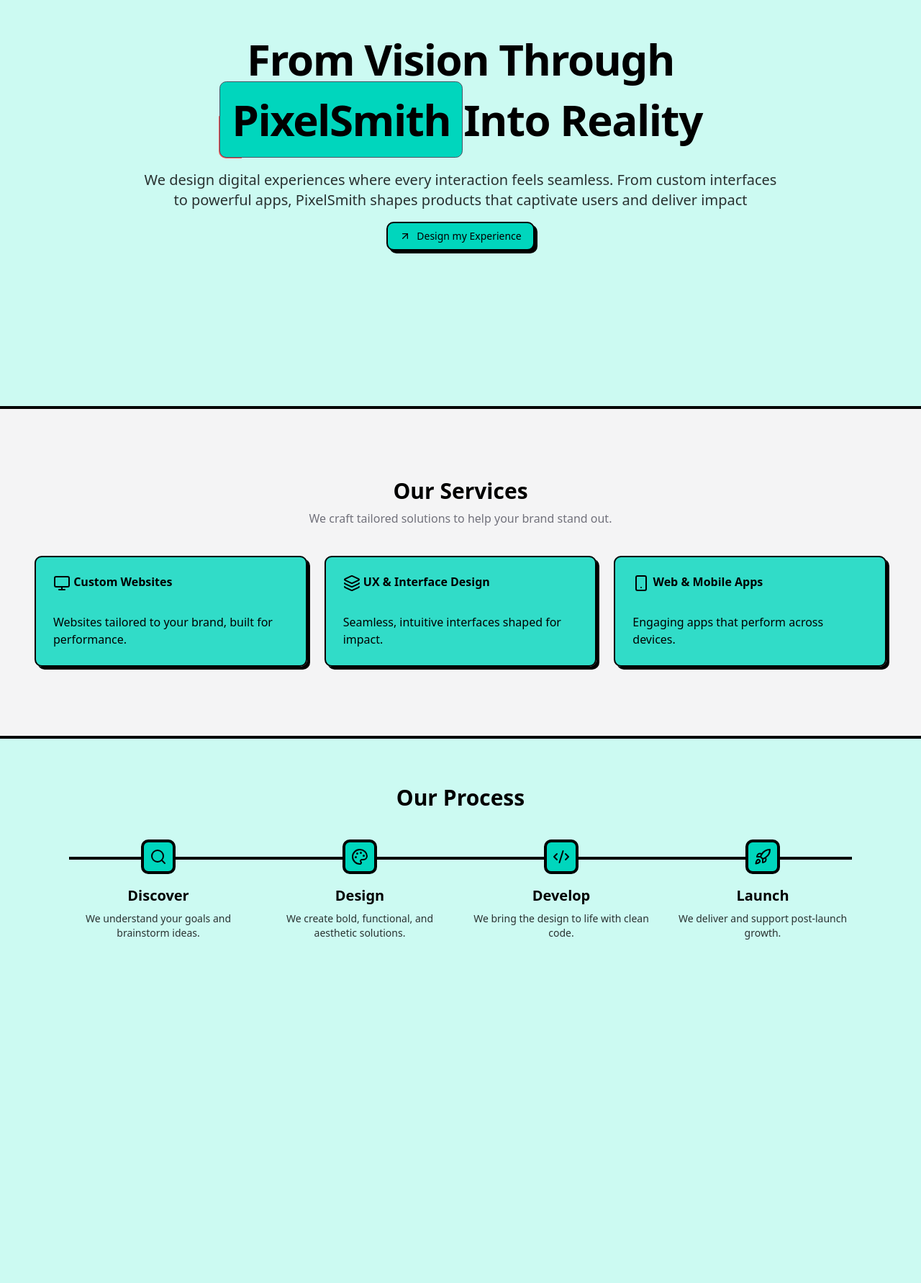
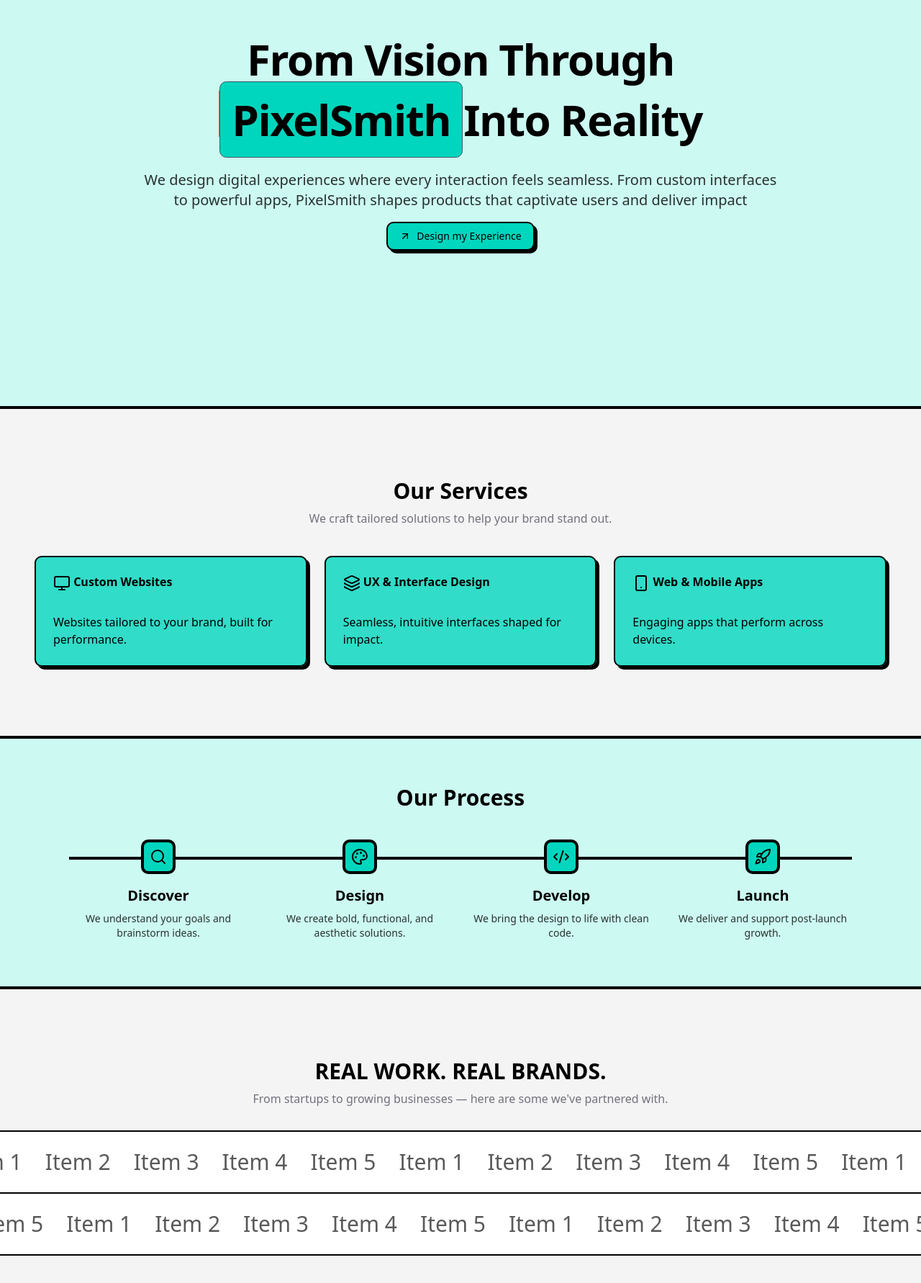
Before and after one commit to pranavsoni1101/srizen, a Next.js app: page / in a window 1280 px wide. Shown: the part 240-2022 px from the top of the page at 72% size. Before the commit the page ends 1610 px from the top, so only its background shows below. Built offline with nearby package versions, Linux system fonts and the light colour scheme.

Commit message:
Added clientele marquee section to home

```diff
--- a/app/globals.css
+++ b/app/globals.css
@@ -39,6 +39,49 @@
   --color-sidebar-accent-foreground: var(--sidebar-accent-foreground);
   --color-sidebar-border: var(--sidebar-border);
   --color-sidebar-ring: var(--sidebar-ring);
+  --animate-marquee: marquee 20s linear infinite;
+  --animate-marquee2: marquee2 20s linear infinite;
+
+@keyframes marquee {
+  0% {
+    transform: translateX(0%);
+  }
+  100% {
+    transform: translateX(-100%);
+  }
+}
+
+@keyframes marquee2 {
+  0% {
+    transform: translateX(100%);
+  }
+  100% {
+    transform: translateX(0%);
+  }
+}
+
+--animate-reverse-marquee: reverse-marquee 20s linear infinite;
+  --animate-reverse-marquee2: reverse-marquee2 20s linear infinite;
+
+@keyframes reverse-marquee {
+  0% {
+    transform: translateX(-100%);
+  }
+  100% {
+    transform: translateX(0%);
+  }
+}
+
+@keyframes reverse-marquee2 {
+  0% {
+    transform: translateX(0%);
+  }
+  100% {
+    transform: translateX(100%);
+  }
+}
+
+
 }
 
 :root {
--- a/app/page.tsx
+++ b/app/page.tsx
@@ -14,6 +14,7 @@ import {
 } from "lucide-react";
 import ServicesCard from "@/components/services-card";
 import ProcessSection from "@/components/process-timeline";
+import Clientele from "@/components/clientel";
 
 const Home = () => {
   const services = [
@@ -31,28 +32,6 @@ const Home = () => {
       icon: <Smartphone className="inline" />,
       title: "Web & Mobile Apps",
       description: "Engaging apps that perform across devices.",
-    },
-  ];
-  const processSteps = [
-    {
-      title: "Idea",
-      icon: Lightbulb,
-      description:
-        "We start by understanding your goals and brainstorming solutions.",
-      color: "bg-yellow-200 border-yellow-500 text-foreground",
-    },
-    {
-      title: "Design",
-      icon: Palette,
-      description: "We craft intuitive designs and seamless user experiences.",
-      color: "bg-pink-200 border-pink-500",
-    },
-    {
-      title: "Launch",
-      icon: Rocket,
-      description:
-        "We build, test, and launch your product with performance in mind.",
-      color: "bg-green-200 border-green-500",
     },
   ];
   return (
@@ -92,7 +71,7 @@ const Home = () => {
         </section>
       </Container>
       {/* Services Section */}
-      <div className="py-16 bg-secondary border-border border-t-4">
+      <section className="py-16 bg-secondary border-border border-t-4">
         <Container>
           <div className="text-center mb-10">
             <h2 className="text-3xl font-bold">Our Services</h2>
@@ -111,10 +90,25 @@ const Home = () => {
             ))}
           </div>
         </Container>
-      </div>
+      </section>
 
       {/* Process Section */}
-      <ProcessSection />
+      <section>
+        <ProcessSection />
+      </section>
+
+      {/* Showcase section */}
+      <section className="py-16 bg-secondary border-border border-t-4">
+        <Container className="text-center">
+          <h2 className="text-3xl font-bold">REAL WORK. REAL BRANDS.</h2>
+          <p className="text-muted-foreground mt-2">
+            From startups to growing businesses — here are some we&apos;ve partnered with.
+          </p>
+        </Container>
+        {/* <Container> */}
+        <Clientele />
+        {/* </Container> */}
+      </section>
     </>
   );
 };
--- /dev/null
+++ b/components/clientel.tsx
@@ -0,0 +1,30 @@
+import { Marquee, ReverseMarquee } from "@/components/ui/marquee";
+
+const items = [
+  "Item 1",
+  "Item 2",
+  "Item 3",
+  "Item 4",
+  "Item 5",
+  "Item 1",
+  "Item 2",
+  "Item 3",
+  "Item 4",
+  "Item 5",
+  "Item 1",
+  "Item 2",
+  "Item 3",
+  "Item 4",
+  "Item 5",
+];
+
+const Clientele = () => {
+  return (
+    <>
+      <ReverseMarquee items={items} />
+      <Marquee items={items} />
+    </>
+  );
+};
+
+export default Clientele;
--- /dev/null
+++ b/components/ui/marquee.tsx
@@ -0,0 +1,55 @@
+export  function Marquee({ items }: { items: string[] }) {
+  return (
+    <div className="relative flex w-full overflow-x-hidden border-b-2 border-border bg-secondary-background text-foreground/65 font-base">
+      <div className="animate-marquee whitespace-nowrap py-6">
+        {items.map((item, id) => {
+          return (
+            <span key={id} className="mx-4 text-3xl">
+              {item}
+            </span>
+          )
+        })}
+      </div>
+
+      <div className="absolute top-0 animate-marquee2 whitespace-nowrap py-6">
+        {items.map((item, id) => {
+          return (
+            <span key={id} className="mx-4 text-3xl">
+              {item}
+            </span>
+          )
+        })}
+      </div>
+
+      {/* must have both of these in order to work */}
+    </div>
+  )
+};
+
+export  function ReverseMarquee({ items }: { items: string[] }) {
+  return (
+    <div className="relative flex w-full overflow-x-hidden border-b-2 border-t-2 border-border bg-secondary-background text-foreground/65 font-base">
+      <div className="animate-reverse-marquee whitespace-nowrap py-6">
+        {items.map((item, id) => {
+          return (
+            <span key={id} className="mx-4 text-3xl">
+              {item}
+            </span>
+          )
+        })}
+      </div>
+
+      <div className="absolute top-0 animate-reverse-marquee2 whitespace-nowrap py-6">
+        {items.map((item, id) => {
+          return (
+            <span key={id} className="mx-4 text-3xl">
+              {item}
+            </span>
+          )
+        })}
+      </div>
+
+      {/* must have both of these in order to work */}
+    </div>
+  )
+}
```
